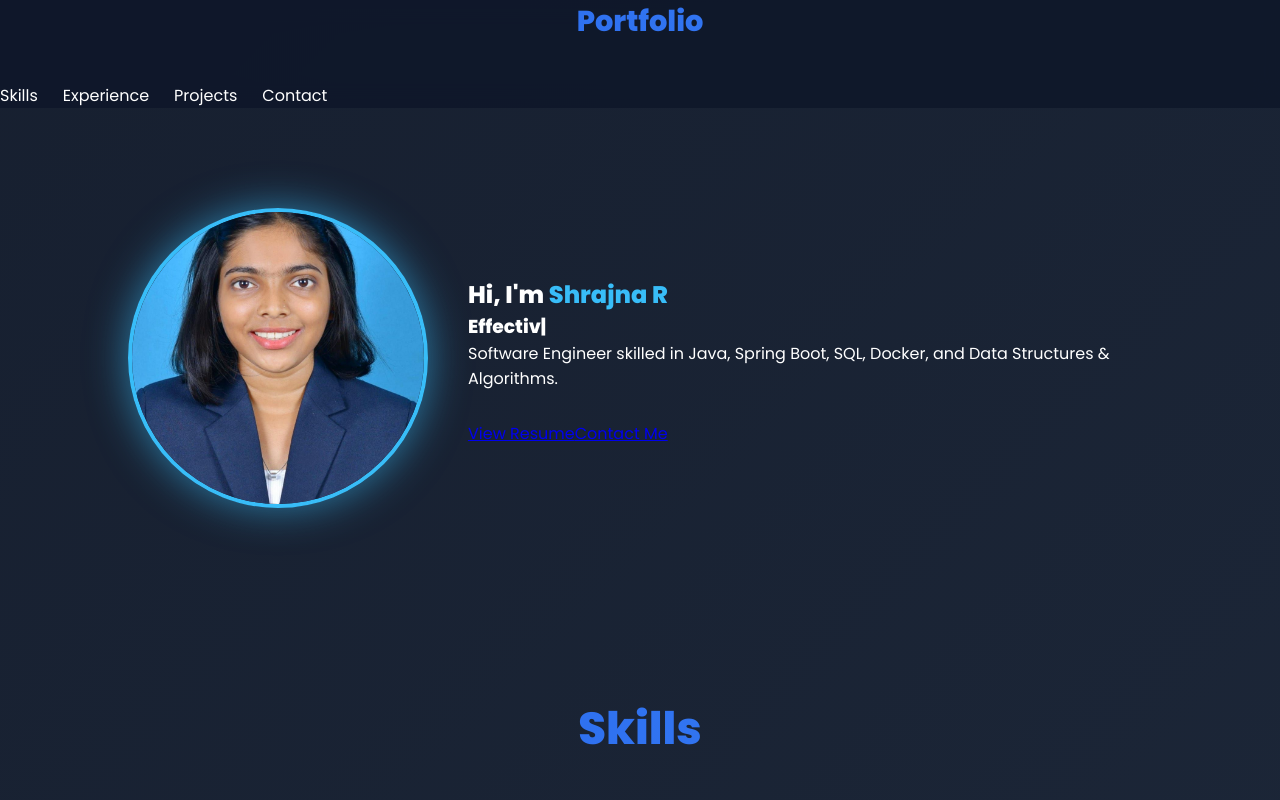
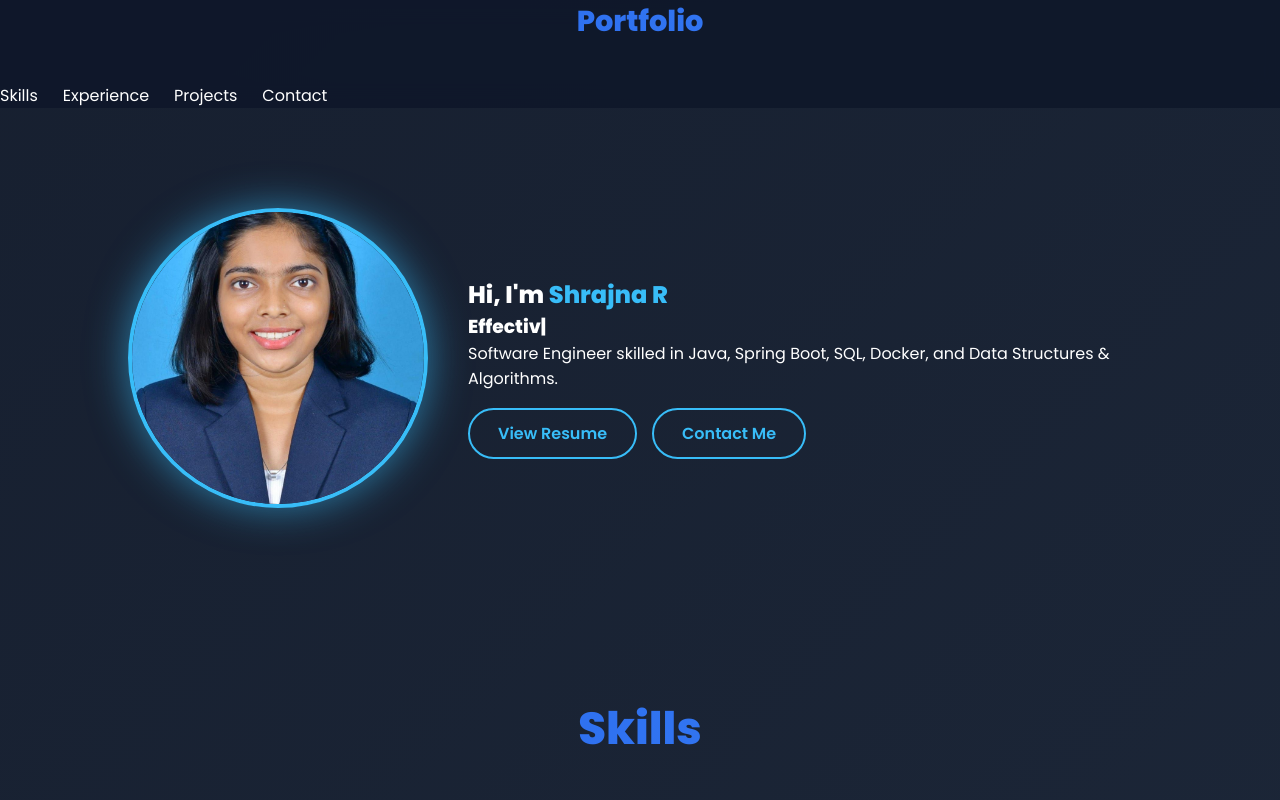
Before and after one commit to ShrajnaR/shrajna-portfolio, a React (Create React App) app: page / in a window 1280 px wide. Shown: the top 800 px of the page. Built offline with nearby package versions, Linux system fonts and the light colour scheme.

Commit message:
Changes made

```diff
--- a/src/components/Hero.js
+++ b/src/components/Hero.js
@@ -46,10 +46,13 @@ const Hero = () => {
         </p>
 
         <div className="hero-buttons">
-          <a href="/Shrajna_Resume.pdf" target="_blank" rel="noopener noreferrer">
+          <a href="/Shrajna_Resume.pdf" className="btn-outline" target="_blank">
             View Resume
-          </a>
-          <a href="#contact">Contact Me</a>
+        </a>
+        <a href="#contact" className="btn-outline">
+            Contact Me
+        </a>
+
         </div>
       </motion.div>
     </section>
--- a/src/index.css
+++ b/src/index.css
@@ -395,3 +395,21 @@ nav a:hover {
     order: 2;   /* TEXT AFTER */
   }
 }
+/* ===== MOBILE MENU OVERLAY ===== */
+.menu-overlay {
+  position: fixed;
+  inset: 0;
+  background: rgba(0, 0, 0, 0.5);
+  backdrop-filter: blur(8px);
+  z-index: 1500;
+}
+
+/* ===== CLOSE ICON ===== */
+.close-icon {
+  position: absolute;
+  top: 20px;
+  right: 20px;
+  font-size: 1.8rem;
+  cursor: pointer;
+  color: white;
+}
```
